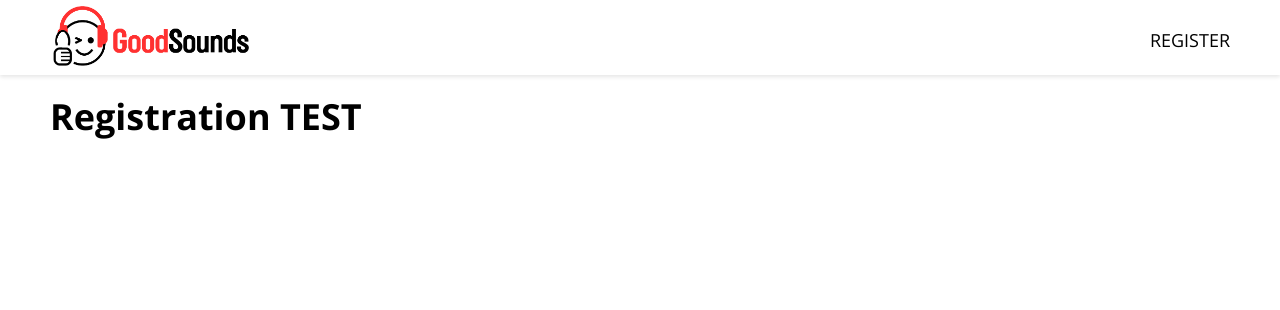
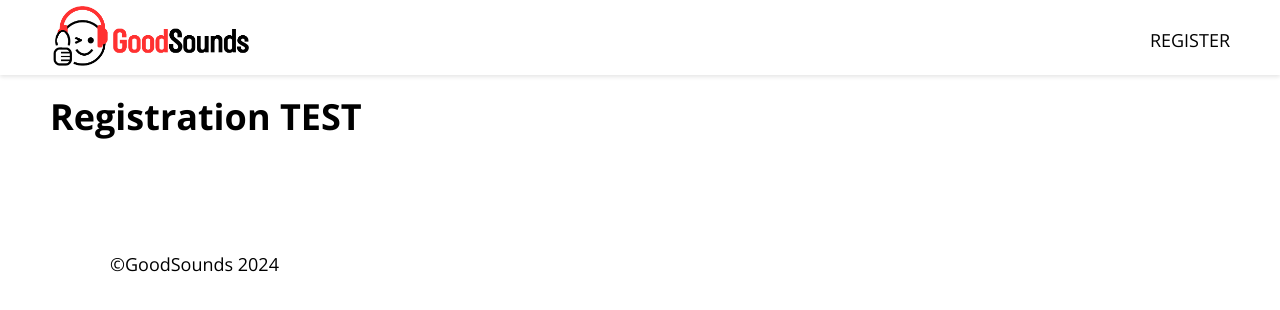
Before and after one commit to betheducky/portfolio-projects, a React (Vite) app in the folder goodsounds-ecommerce-app/: page /registration in a window 1280 px wide. Shown: the top 310 px of the page. Built offline with nearby package versions, Linux system fonts and the light colour scheme.

Commit message:
Finished footer but styling remains...

```diff
--- a/goodsounds-ecommerce-app/src/components/Footer/index.tsx
+++ b/goodsounds-ecommerce-app/src/components/Footer/index.tsx
@@ -1,4 +1,5 @@
 import React from "react";
+import './styles.scss';
 
 const Footer = () => {
     return (
--- a/goodsounds-ecommerce-app/src/components/Footer/styles.scss
+++ b/goodsounds-ecommerce-app/src/components/Footer/styles.scss
@@ -0,0 +1,9 @@
+.footer {
+
+  .wrap {
+    height: 7.5rem;
+    max-width: 1450px;
+    padding: 60px 50px;
+    margin: 60px;
+  }
+}
--- a/goodsounds-ecommerce-app/src/layouts/HomePageLayout.tsx
+++ b/goodsounds-ecommerce-app/src/layouts/HomePageLayout.tsx
@@ -1,12 +1,13 @@
 import React, { PropsWithChildren } from "react";
 import Header from "../components/Header";
-
+import Footer from "../components/Footer";
 
 const HomePageLayout = ({children}: PropsWithChildren) => {
     return (
         <div>
             <Header />
                 {children}
+            <Footer />
         </div>
     );
 }
--- a/goodsounds-ecommerce-app/src/layouts/MainLayout.tsx
+++ b/goodsounds-ecommerce-app/src/layouts/MainLayout.tsx
@@ -1,5 +1,6 @@
 import React, { PropsWithChildren } from "react";
 import Header from "../components/Header";
+import Footer from "../components/Footer";
 
 
 const MainLayout = ({children}: PropsWithChildren) => {
@@ -9,6 +10,7 @@ const MainLayout = ({children}: PropsWithChildren) => {
             <div className="main">
                 {children}
             </div>
+            <Footer />
         </div>
     );
 }
--- a/goodsounds-ecommerce-app/src/pages/HomePage/styles.scss
+++ b/goodsounds-ecommerce-app/src/pages/HomePage/styles.scss
@@ -1,3 +1,3 @@
 .home-page {
-  height: 100%;
+  height: calc(100% - 7.5rem);
 }
```
